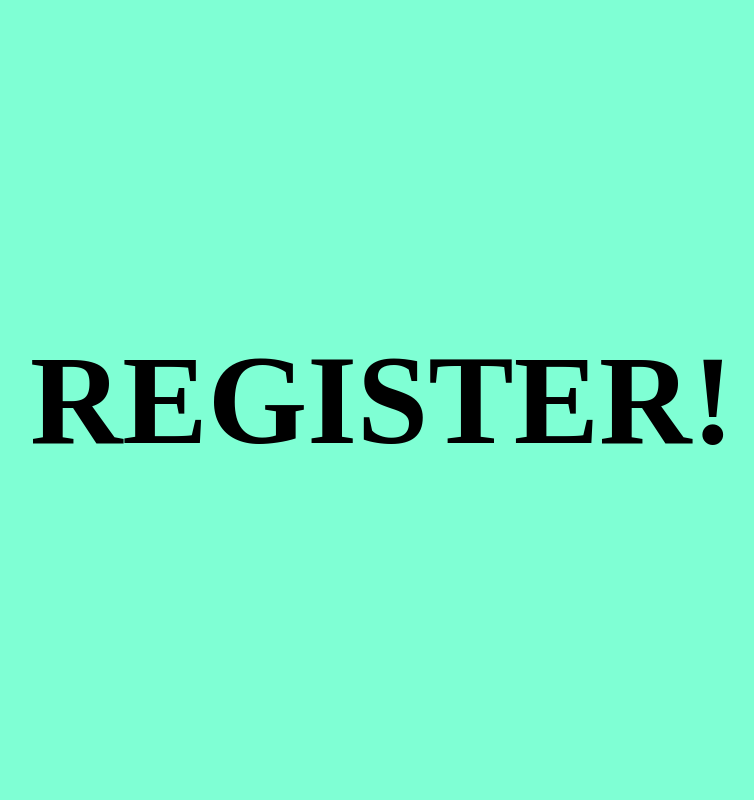
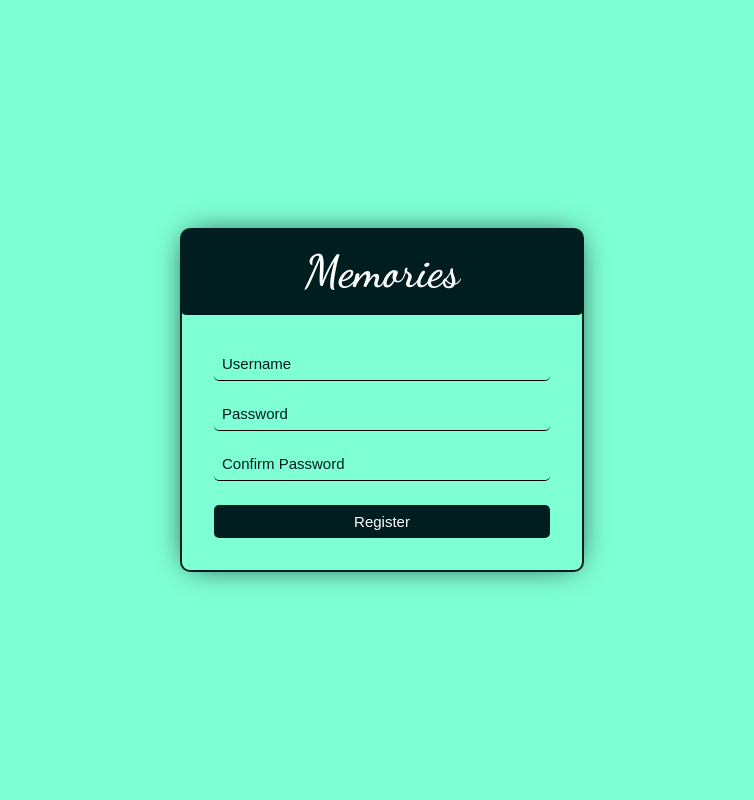
Before and after one commit to Esra-M/CS50-Final-Project, a Flask app: page /register in a window 1280 px wide. Shown: the whole page, without its empty margins (258-1012 px from the left). Run offline with Flask 2, Linux system fonts and the light colour scheme.

Commit message:
Add login and register forms

```diff
--- a/app.py
+++ b/app.py
@@ -1,4 +1,4 @@
-from flask import Flask, render_template
+from flask import Flask, redirect, request, render_template
 
 app = Flask(__name__)
 
@@ -6,9 +6,12 @@ app = Flask(__name__)
 def index():
     return render_template("index.html")
 
-@app.route("/login")
+@app.route("/login",  methods=["GET", "POST"])
 def login():
-    return render_template("login.html")
+    if request.method == "POST":
+        return redirect("/")
+    else:
+        return render_template("login.html")
 
 @app.route("/register")
 def register():
--- /dev/null
+++ b/static/login-register.css
@@ -0,0 +1,67 @@
+:root {
+    --main-color:aquamarine;
+    --field-color: aquamarine;
+    --heading-color: #001e20;
+    --text-color: white;
+  }
+
+body{
+    background-color: var(--main-color);
+    display: flex;
+    justify-content: center;
+    align-items: center;
+    margin: 0;
+    height: 100vh;
+}
+
+.login-form{
+    min-width: 250px;
+    max-width: 400px;
+    width: 40vw;
+    display: flex;
+    flex-direction: column;
+    align-items: stretch;
+    border: 2px solid var(--heading-color);
+    box-shadow: 0 0 30px -10px rgb(0, 0, 0);
+    border-radius: 10px;
+    padding-bottom: 5vh;
+    font-size: 20px;
+}
+
+.login-form *{
+    font-size: 15px;
+    padding: 1vh;
+    margin: 0 4vmin 2vh;
+    border: none;
+    border-radius: 5px;
+}
+
+.login-form h1{
+    font-family: 'Dancing Script', cursive;
+    align-items: center;
+    color:var(--text-color);
+    background-color: var(--heading-color);
+    text-align: center;
+    font-size: 45px;
+    padding: 2vh 0;
+    margin: -0.15vh -0.1vw 4vh -0.1vw;
+    border-top-left-radius: 9px;
+    border-top-right-radius: 9px;
+}
+
+input[type=text], input[type=password]{
+    background-color: var(--field-color);
+    color: var(--heading-color);
+    border-bottom: 1px solid black;
+}
+
+input[type=submit]{
+    margin-top: 1vh;
+    margin-bottom: -1vh;
+    background-color: var(--heading-color);
+    color: var(--text-color);
+}
+
+input[type=text]::placeholder, input[type=password]::placeholder{
+    color: var(--heading-color);
+}
--- a/templates/layout.html
+++ b/templates/layout.html
@@ -8,6 +8,10 @@
 
     <link href={% block styles %}{% endblock %} rel="stylesheet">
 
+    <link rel="preconnect" href="https://fonts.googleapis.com">
+    <link rel="preconnect" href="https://fonts.gstatic.com" crossorigin>
+    <link href="https://fonts.googleapis.com/css2?family=Dancing+Script:wght@600&display=swap" rel="stylesheet">
+
 </head>
 <body>
     {% block body %}{% endblock %}
--- a/templates/register.html
+++ b/templates/register.html
@@ -4,14 +4,18 @@
     Register
 {% endblock %}
 
-
 {% block styles %}
-    "/static/index.css"
+    "/static/login-register.css"
 {% endblock %}
-
 
 {% block body %}
 
-    <h1>REGISTER!</h1>
+<div class="login-form">
+    <h1>Memories</h1>
+    <input autocomplete="off" type="text" name="username" placeholder="Username" required>
+    <input type="password" name="password" placeholder="Password" required>
+    <input type="password" name="password" placeholder="Confirm Password" required>
+    <input type="submit" value="Register">
+</div>
 
 {% endblock %}
```
Also changed, not shown: templates/login.html (+7 -4 lines).
